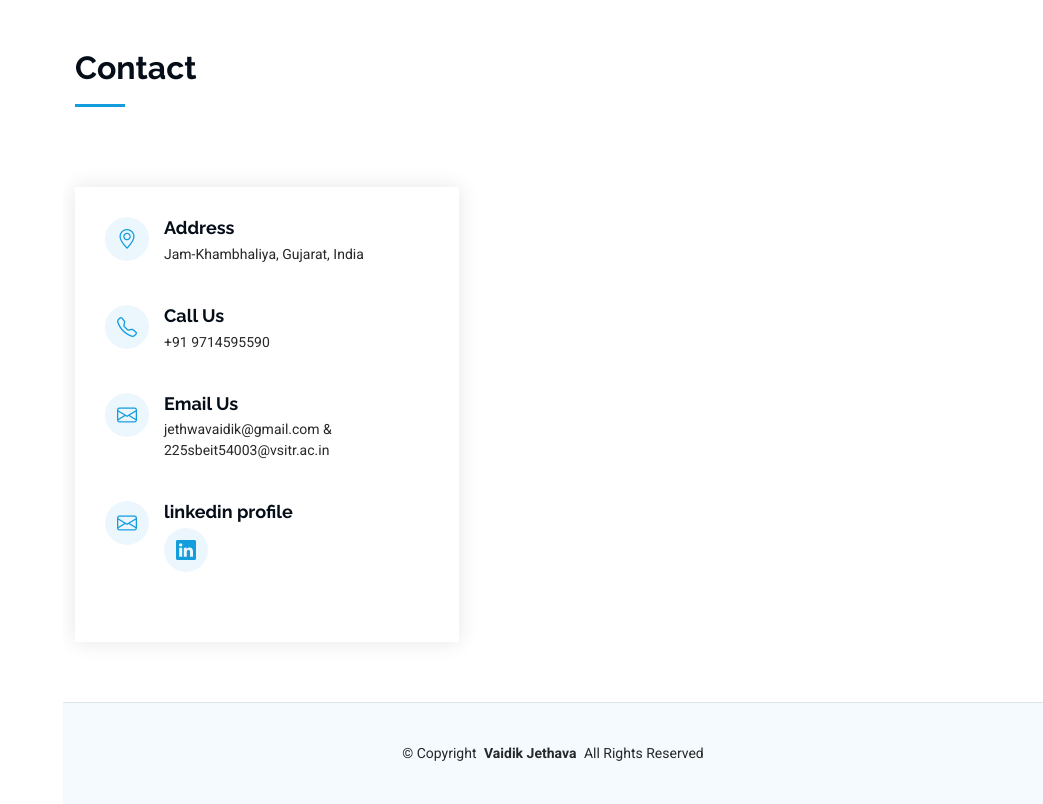
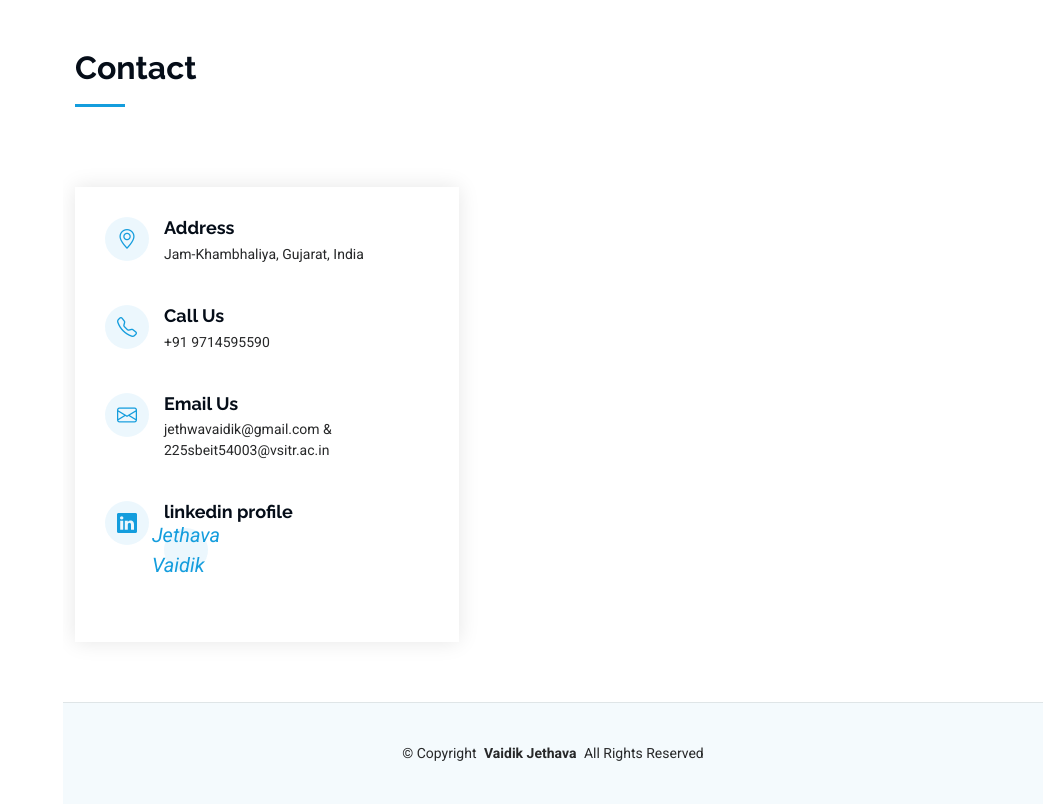
Before and after one commit to JETHWAVAIDIK/Vaidik-Portfolio.github.io, a plain HTML site: page index.html in a window 1280 px wide. Shown: the part 5411-6215 px from the top of the page, without its empty margins (237-1280 px from the left). Drawn offline with Linux system fonts and the light colour scheme.

Commit message:
Update index.html

```diff
--- a/index.html
+++ b/index.html
@@ -620,12 +620,12 @@
                 </div>
               </div>
               <div class="info-item d-flex" data-aos="fade-up" data-aos-delay="400">
-                <i class="bi bi-envelope flex-shrink-0"></i>
+                <i class="bi bi-linkedin flex-shrink-0"></i>
                 <div>
                   <h3>linkedin profile</h3>
-<a href="https://www.linkedin.com/in/jethawa-vaidik-822198283?utm_source=share&utm_campaign=share_via&utm_content=profile&utm_medium=android_app"
-        class="linkedin"><i class="bi bi-linkedin"></i></a>
-                  </div>
+                  <a href="https://www.linkedin.com/in/jethawa-vaidik-822198283?utm_source=share&utm_campaign=share_via&utm_content=profile&utm_medium=android_app"
+                  class="linkedin"><i>Jethava Vaidik</i></a>
+                </div>
               </div>
 
             </div>
```
